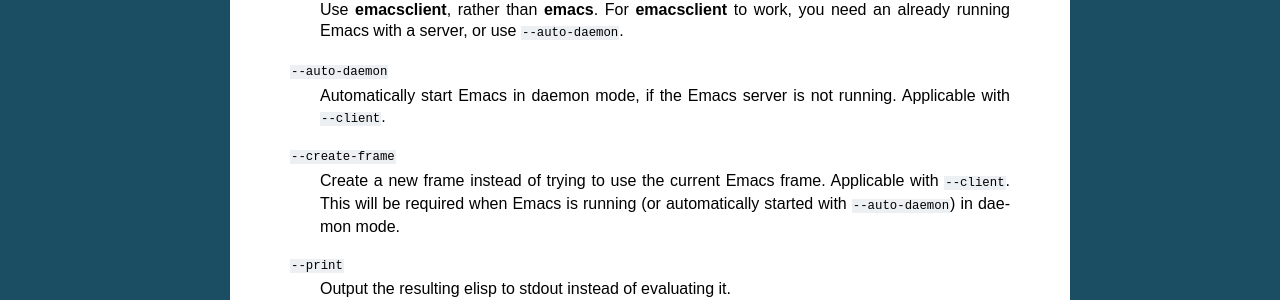
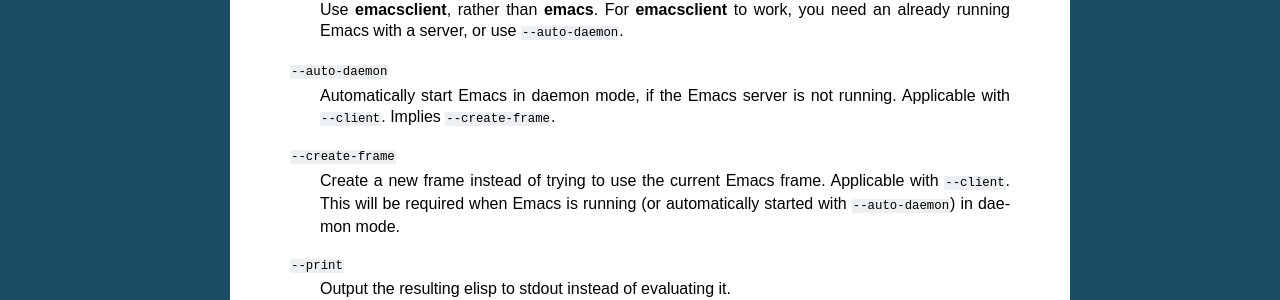
Before and after one commit to notmuch/notmuch, a Sphinx documentation site: the page built from doc/man1/notmuch-emacs-mua.rst, in a window 1280 px wide. Shown: the part 780-1080 px from the top of the page. Built offline with Sphinx 7.4.7, drawn with Linux system fonts in a browser that asks for light colours; the version number is read from the project's files by our own code.

Commit message:
notmuch-emacs-mua: make --auto-daemon imply --create-frame
Before this change with --auto-daemon but without --create-frame
emacs server was started but no clients stay connected to it
(in both graphical and terminal displays).

Note that this changes how --client --auto-daemon works on
graphical display; New emacs frame is now created for the
message (and message-exit-actions hook appended).

```diff
--- a/doc/man1/notmuch-emacs-mua.rst
+++ b/doc/man1/notmuch-emacs-mua.rst
@@ -43,7 +43,8 @@
 
     ``--auto-daemon``
         Automatically start Emacs in daemon mode, if the Emacs server
-        is not running. Applicable with ``--client``.
+        is not running. Applicable with ``--client``. Implies
+        ``--create-frame``.
 
     ``--create-frame``
         Create a new frame instead of trying to use the current Emacs
```
Also changed, not shown: 1 other file.
